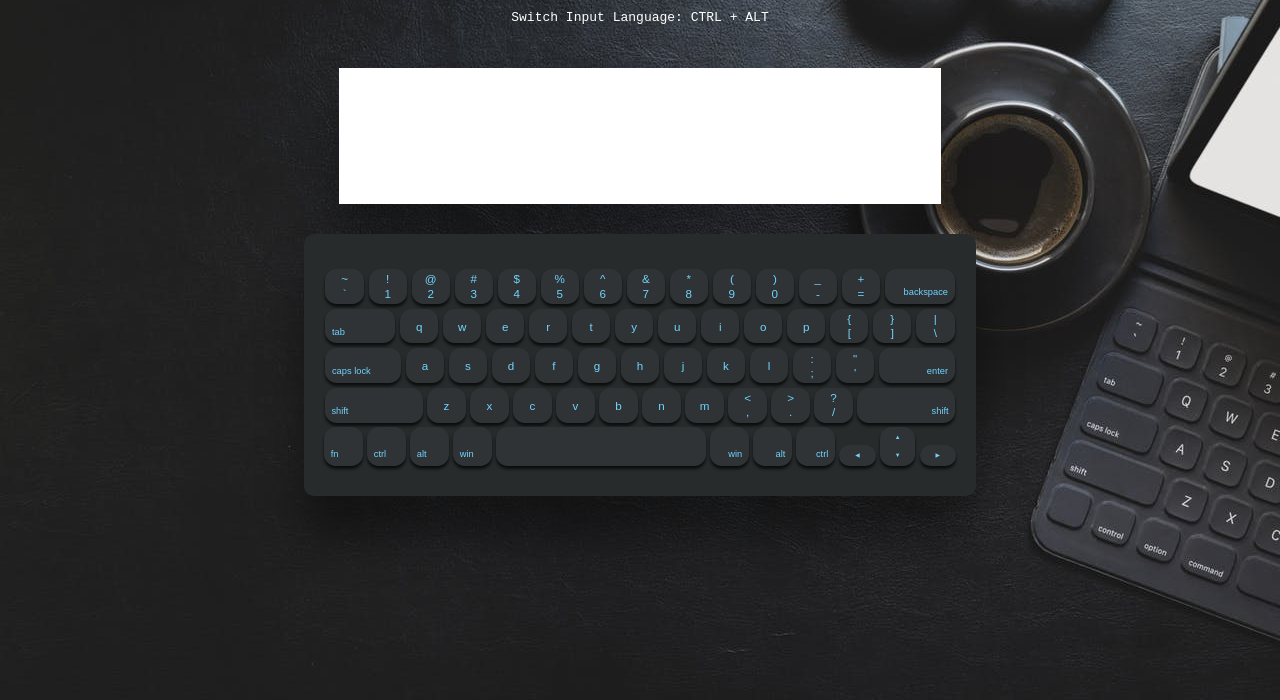
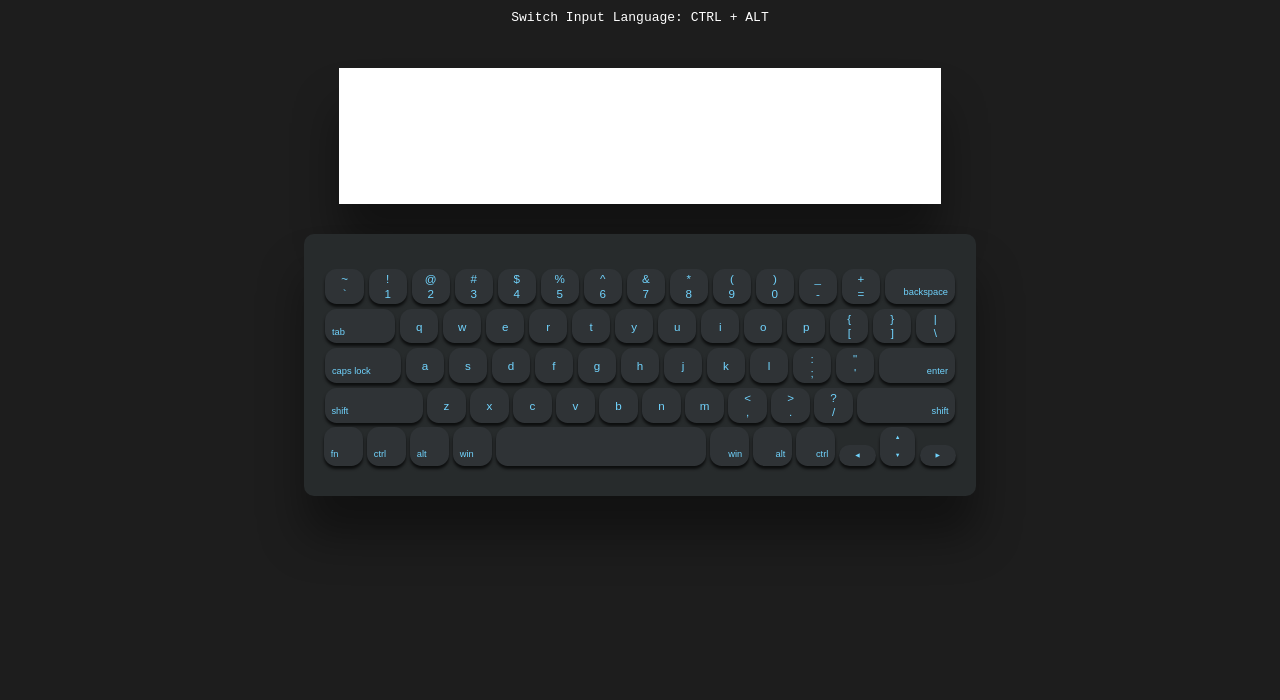
Before and after one commit to anasidorovich/codejam-virtual-keyboard, a website: page index.html in a window 1280 px wide. Shown: the part 100-800 px from the top of the page. Drawn offline with Linux system fonts and the light colour scheme.

Commit message:
refactor: remove redundant files

```diff
--- a/style.css
+++ b/style.css
@@ -8,14 +8,13 @@ body {
 body::after {
   content: "";
   position: absolute;
-  /* opacity: 0.8; */
+  opacity: 0;
   top: 0;
   right: 0;
   bottom: 0;
   left: 0;
   z-index: -1;
 
-  background: url(pexels-photo-3740725.jpeg);
   background-repeat: no-repeat;
 }
 
```
Also changed, not shown: pexels-photo-3740725.jpeg (deleted), space.png (deleted).
